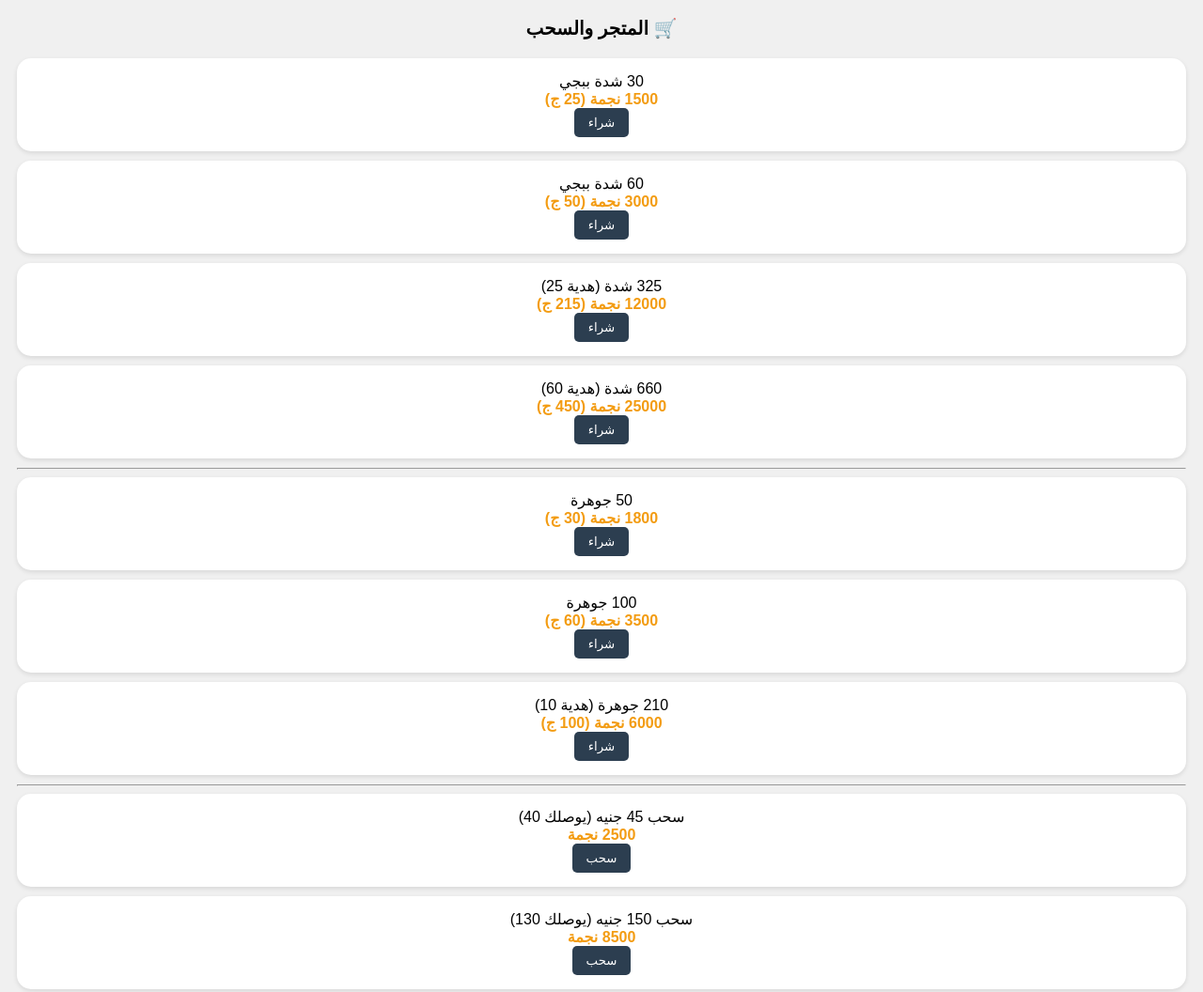
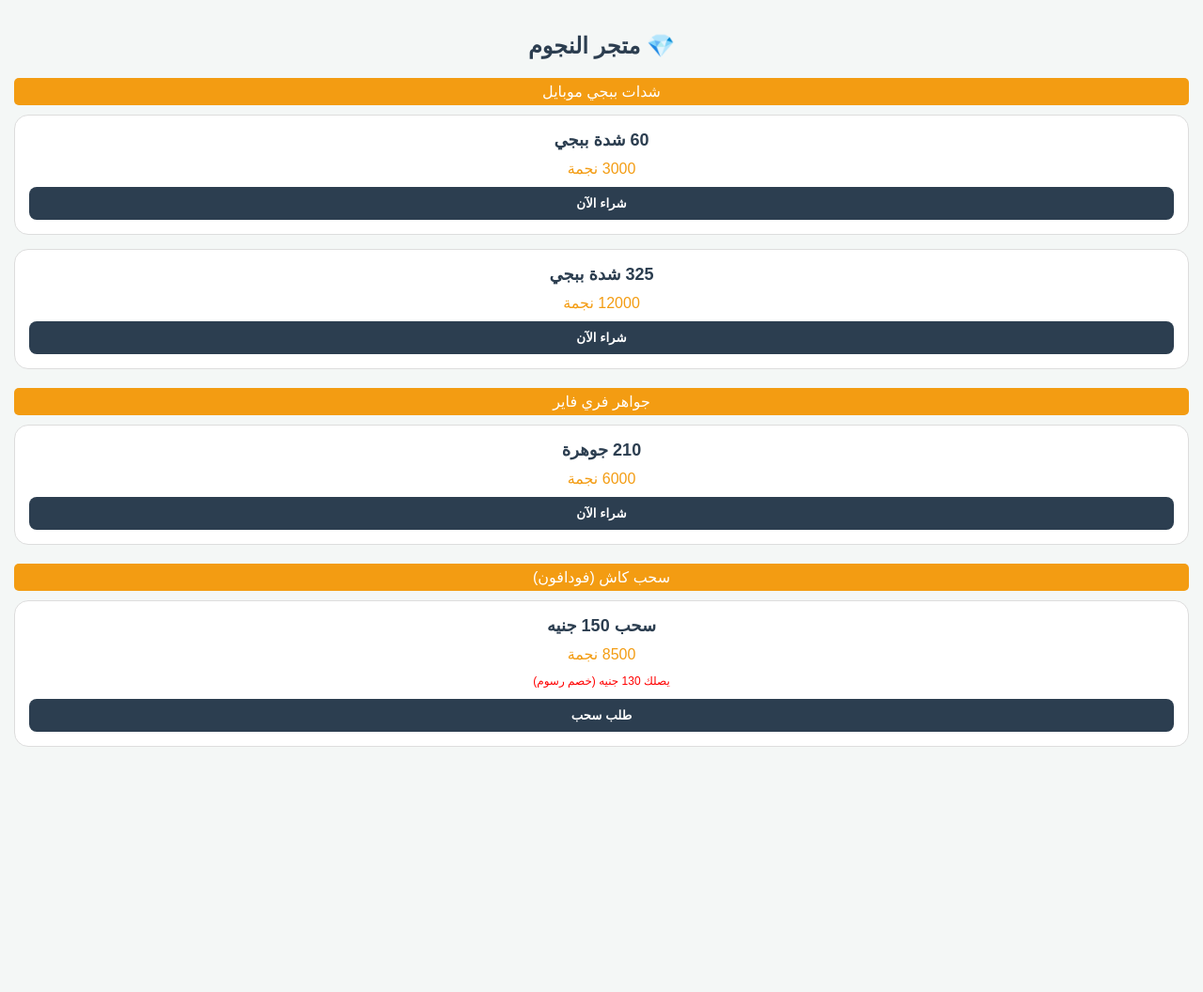
Before and after one commit to kmnkmnpp0-bot/golden-stars-app, a plain HTML site: page index.html in a window 1280 px wide. Shown: the whole page at 94% size. After the commit the page ends 825 px from the top, so only its background shows below. Drawn offline with Linux system fonts and the light colour scheme; a script that the page names is missing.

Commit message:
Update store title and item details in index.html

```diff
--- a/index.html
+++ b/index.html
@@ -3,73 +3,59 @@
 <head>
     <meta charset="UTF-8">
     <meta name="viewport" content="width=device-width, initial-scale=1.0">
-    <title>Golden Stars</title>
+    <title>Golden Stars Store</title>
     <script src="https://telegram.org/js/telegram-web-app.js"></script>
+    <link rel="stylesheet" href="https://cdnjs.cloudflare.com/ajax/libs/font-awesome/6.0.0/css/all.min.css">
     <style>
-        body { font-family: Arial, sans-serif; background-color: #f0f0f0; padding: 10px; text-align: center; }
-        .card { background: white; border-radius: 15px; padding: 15px; margin-bottom: 10px; box-shadow: 0 2px 5px rgba(0,0,0,0.1); }
-        .price { color: #f39c12; font-weight: bold; }
-        button { background: #2c3e50; color: white; border: none; padding: 8px 15px; border-radius: 5px; cursor: pointer; }
-        .header { font-size: 20px; font-weight: bold; margin-bottom: 20px; }
+        body { font-family: 'Cairo', sans-serif; background-color: #f4f7f6; margin: 0; padding: 15px; text-align: center; }
+        .card { background: white; border-radius: 15px; padding: 15px; margin-bottom: 15px; shadow: 0 4px 6px rgba(0,0,0,0.1); border: 1px solid #ddd; }
+        .title { font-size: 18px; font-weight: bold; color: #2c3e50; }
+        .price { color: #f39c12; font-size: 16px; margin: 10px 0; }
+        button { background: #2c3e50; color: white; border: none; padding: 10px 20px; border-radius: 8px; cursor: pointer; width: 100%; font-weight: bold; }
+        .section-title { background: #f39c12; color: white; padding: 5px; border-radius: 5px; margin: 20px 0 10px; }
     </style>
 </head>
 <body>
-    <div class="header">🛒 المتجر والسحب</div>
+    <h2 style="color: #2c3e50;">💎 متجر النجوم</h2>
 
+    <div class="section-title">شدات ببجي موبايل</div>
     <div class="card">
-        <div>30 شدة ببجي</div>
-        <div class="price">1500 نجمة (25 ج)</div>
-        <button onclick="order('PUBG_30', 1500)">شراء</button>
+        <div class="title">60 شدة ببجي</div>
+        <div class="price">3000 نجمة</div>
+        <button onclick="buyItem('PUBG_60', 3000)">شراء الآن</button>
     </div>
     <div class="card">
-        <div>60 شدة ببجي</div>
-        <div class="price">3000 نجمة (50 ج)</div>
-        <button onclick="order('PUBG_60', 3000)">شراء</button>
-    </div>
-    <div class="card">
-        <div>325 شدة (هدية 25)</div>
-        <div class="price">12000 نجمة (215 ج)</div>
-        <button onclick="order('PUBG_325', 12000)">شراء</button>
-    </div>
-    <div class="card">
-        <div>660 شدة (هدية 60)</div>
-        <div class="price">25000 نجمة (450 ج)</div>
-        <button onclick="order('PUBG_660', 25000)">شراء</button>
+        <div class="title">325 شدة ببجي</div>
+        <div class="price">12000 نجمة</div>
+        <button onclick="buyItem('PUBG_325', 12000)">شراء الآن</button>
     </div>
 
-    <hr>
+    <div class="section-title">جواهر فري فاير</div>
     <div class="card">
-        <div>50 جوهرة</div>
-        <div class="price">1800 نجمة (30 ج)</div>
-        <button onclick="order('FF_50', 1800)">شراء</button>
-    </div>
-    <div class="card">
-        <div>100 جوهرة</div>
-        <div class="price">3500 نجمة (60 ج)</div>
-        <button onclick="order('FF_100', 3500)">شراء</button>
-    </div>
-    <div class="card">
-        <div>210 جوهرة (هدية 10)</div>
-        <div class="price">6000 نجمة (100 ج)</div>
-        <button onclick="order('FF_210', 6000)">شراء</button>
+        <div class="title">210 جوهرة</div>
+        <div class="price">6000 نجمة</div>
+        <button onclick="buyItem('FF_210', 6000)">شراء الآن</button>
     </div>
 
-    <hr>
+    <div class="section-title">سحب كاش (فودافون)</div>
     <div class="card">
-        <div>سحب 45 جنيه (يوصلك 40)</div>
-        <div class="price">2500 نجمة</div>
-        <button onclick="order('CASH_45', 2500)">سحب</button>
-    </div>
-    <div class="card">
-        <div>سحب 150 جنيه (يوصلك 130)</div>
+        <div class="title">سحب 150 جنيه</div>
         <div class="price">8500 نجمة</div>
-        <button onclick="order('CASH_150', 8500)">سحب</button>
+        <p style="font-size: 12px; color: red;">يصلك 130 جنيه (خصم رسوم)</p>
+        <button onclick="buyItem('CASH_150', 8500)">طلب سحب</button>
     </div>
 
     <script>
         let tg = window.Telegram.WebApp;
-        function order(item, price) {
-            tg.sendData(JSON.stringify({ "item": item, "price": price }));
+        tg.expand();
+
+        function buyItem(name, price) {
+            // إرسال البيانات للبوت
+            tg.sendData(JSON.stringify({
+                "action": "buy",
+                "item": name,
+                "price": price
+            }));
         }
     </script>
 </body>
```
